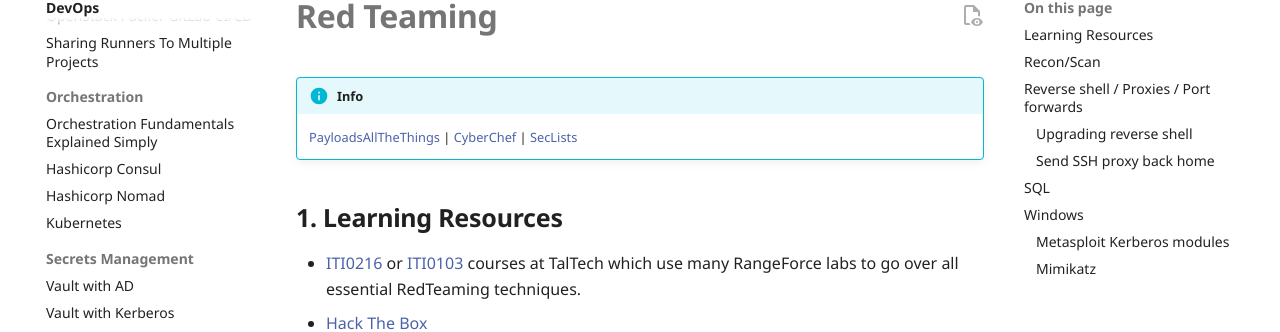
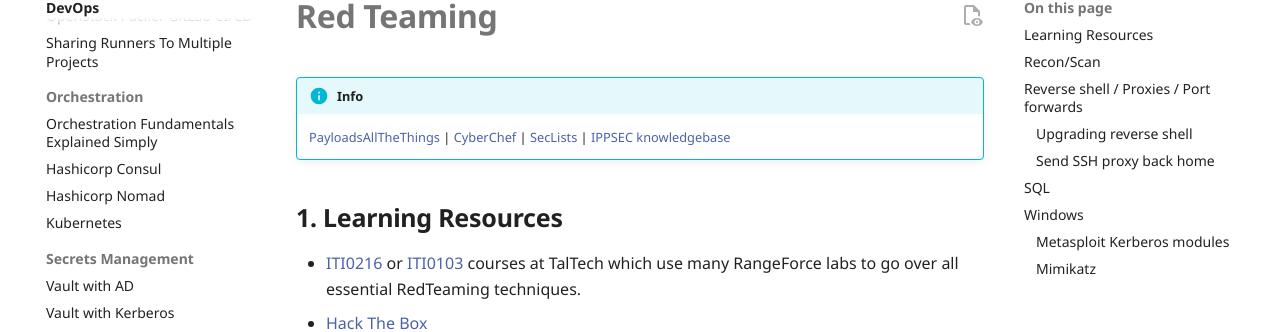
Before and after one commit to JamFox/docs.jamfox.dev, an MkDocs documentation site: the page built from docs/content/devops/redteaming.md, in a window 1280 px wide and 900 px high. Shown: the part 151-483 px from the top of the window. Built offline with MkDocs 1.6.1 and Material for MkDocs 9.7.7, drawn with Linux system fonts in a browser that asks for light colours; comment, search, counter and statistics services are not loaded.

Commit message:
add ippsec

```diff
--- a/docs/content/devops/redteaming.md
+++ b/docs/content/devops/redteaming.md
@@ -5,7 +5,8 @@ title: "Red Teaming"
 !!! info
     [PayloadsAllTheThings](https://github.com/swisskyrepo/PayloadsAllTheThings) |
     [CyberChef](https://cyberchef.org/) |
-    [SecLists](https://github.com/danielmiessler/SecLists)
+    [SecLists](https://github.com/danielmiessler/SecLists) |
+    [IPPSEC knowledgebase](https://ippsec.rocks/)
 
 ## Learning Resources
 
```
